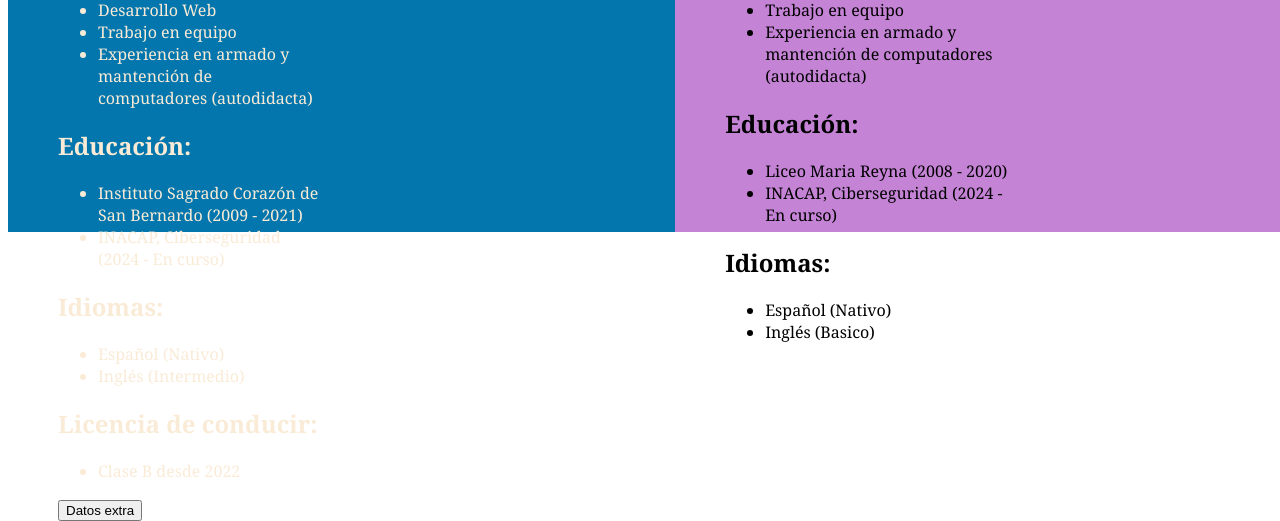
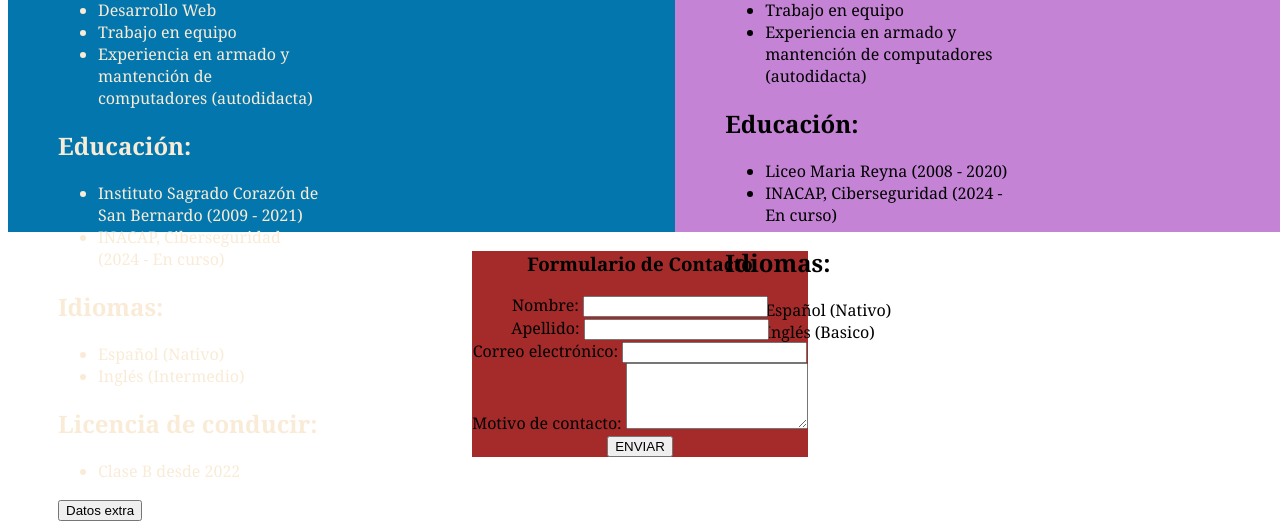
Before and after one commit to RobertxDessinacap/WebDjangoInacap, a Django app: page / in a window 1280 px wide; the page is wider, and only the part inside the window is pictured. Shown: the part 828-1349 px from the top of that part. Run offline with Django 5.2, Linux system fonts and the light colour scheme.

Commit message:
Implementacion de formulario en pagina principal NO BONITO

```diff
--- a/Django/JR/static/Lindo.css
+++ b/Django/JR/static/Lindo.css
@@ -67,3 +67,13 @@ h1{
 .info-visible {
   display: block; /* Lo muestra cuando se activa */
 }
+
+.ContenerdorContacto {
+  text-align: center;
+  margin-top: 20px;
+  margin-bottom: 20px;
+  align-items: center;
+  background-color: brown;
+  width: fit-content;
+  margin: 0 auto;
+}
--- a/Django/JR/static/scriptNosotros.js
+++ b/Django/JR/static/scriptNosotros.js
@@ -4,19 +4,3 @@ document.getElementById("botonJextra").addEventListener("click", function() {
     extraInfo.classList.toggle("info-visible");
     extraInfo.classList.toggle("info-oculta");
 });
-
-mostrarFormBtn.addEventListener('click', function() {      // Animación de despliegue del formulario
-    if (formulario.classList.contains('formulario-visible')) {
-        // Cierra el formulario con animación
-        formulario.classList.remove('formulario-visible');
-        setTimeout(() => {
-            formulario.style.display = 'none';
-        }, 500);
-    } else {
-        // Abre el formulario con animación
-        formulario.style.display = 'block';
-        setTimeout(() => {
-            formulario.classList.add('formulario-visible');
-        }, 10);
-    }
-});
--- a/Django/JR/templates/IndexUS.html
+++ b/Django/JR/templates/IndexUS.html
@@ -15,7 +15,7 @@
 
         <div class="Nosotros">
 
-
+            <!-- parte que contiene a Juan -->
             <div class=" mitad Juan">
                 <div class="Jcont1">
                     <h2>Juan Alejandro Sanhueza Godoy</h2>
@@ -52,7 +52,6 @@
                             <li>Español (Nativo)</li>
                             <li>Inglés (Intermedio)</li>
                         </ul>
-
                     <h2>Licencia de conducir:</h2>
                         <ul>
                             <li>Clase B desde 2022</li>
@@ -61,18 +60,15 @@
                     <button id="botonJextra" class="boton Jextra">Datos extra</button>
                     <div id="extra" class="info-oculta">
                         hola
-
                     </div>
 
             </div>
                 <div class="Jpfp">
                     <a href="/Juan/"><img src="/static/img/Juan.webp" alt="imagenperrona"></a>
                 </div>
-
             </div>
 
-
-
+            <!-- parte que contiene Roberto -->
 
             <div class="mitad Roberto">
                 <div class="Rcont1">
@@ -82,7 +78,6 @@
                         <li>Nacionalidad: Chileno</li>
                         <li>Estado civil: Soltero</li>
                         <li>Estudiante en Ingeniería en Ciberseguridad </li>
-
                     </ul>
                     <h2>Contacto:</h2>
                         <ul>
@@ -110,8 +105,7 @@
                             <li>Español (Nativo)</li>
                             <li>Inglés (Basico)</li>
                         </ul>
-            </div>
-
+                </div>
                     <div class="Rpfp">
                         <a href="/Roberto"><img src="/static/img/Roberto.png" alt="el wea"></a>
                     </div>
@@ -119,6 +113,33 @@
             </div>
         </div>
 
+        <!-- parte que contiene Formulario de contacto -->
+
+        <div class="ContenerdorContacto">
+            <div class="formulario">
+                <h3>Formulario de Contacto</h3>
+                <form id="contactForm">
+                    <div class="CampoFormulario">
+                        <label for="nombre">Nombre:</label>
+                        <input type="text" id="nombre" required>
+                    </div>
+                    <div class="CampoFormulario">
+                        <label for="apellido">Apellido:</label>
+                        <input type="text" id="apellido" required>
+                    </div>
+                    <div class="CampoFormulario">
+                        <label for="email">Correo electrónico:</label>
+                        <input type="email" id="email" required>
+                    </div>
+                    <div class="CampoFormulario">
+                        <label for="motivo">Motivo de contacto:</label>
+                        <textarea id="motivo" rows="4" required></textarea>
+                    </div>
+                    <button type="submit" class="btn-enviar">ENVIAR</button>
+                </form>
+            </div>
+        </div>
+
 </body>
 {% endblock %}
 </html>
```
Also changed, not shown: Django/db.sqlite3.
